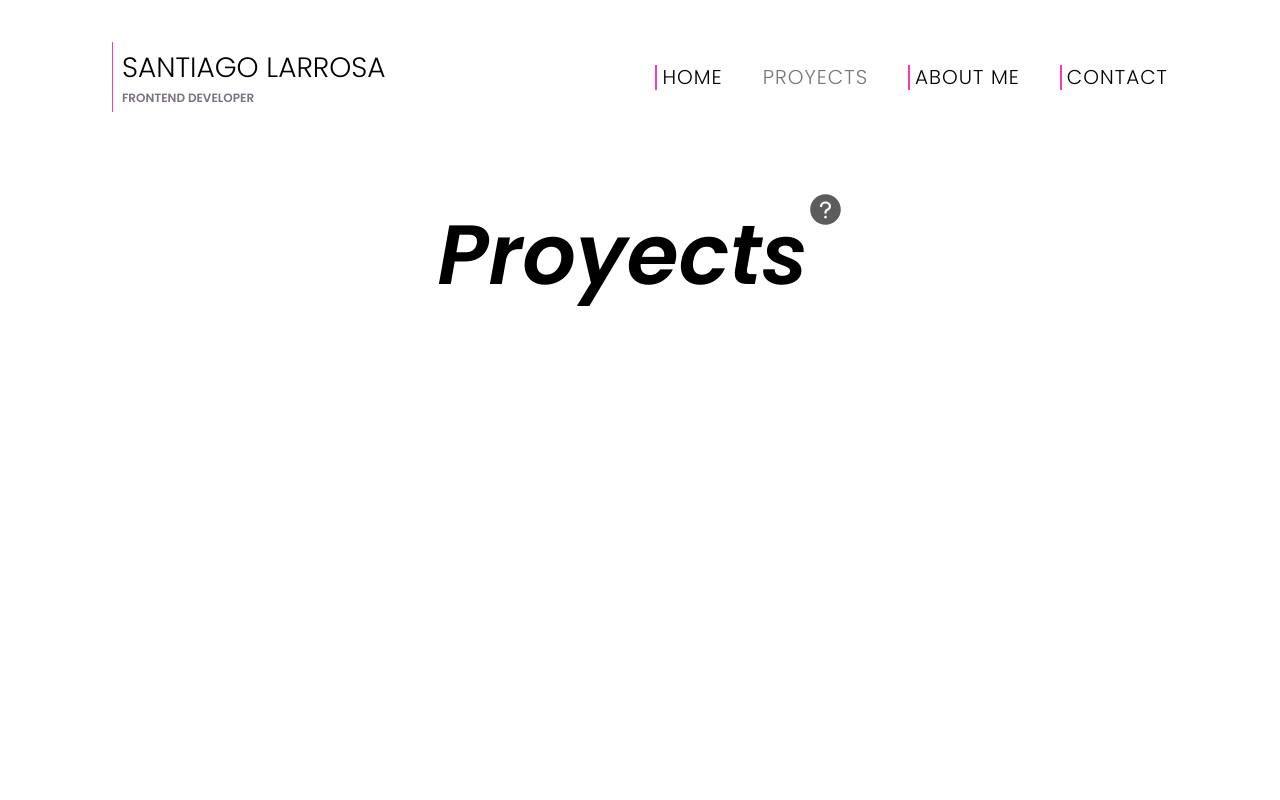
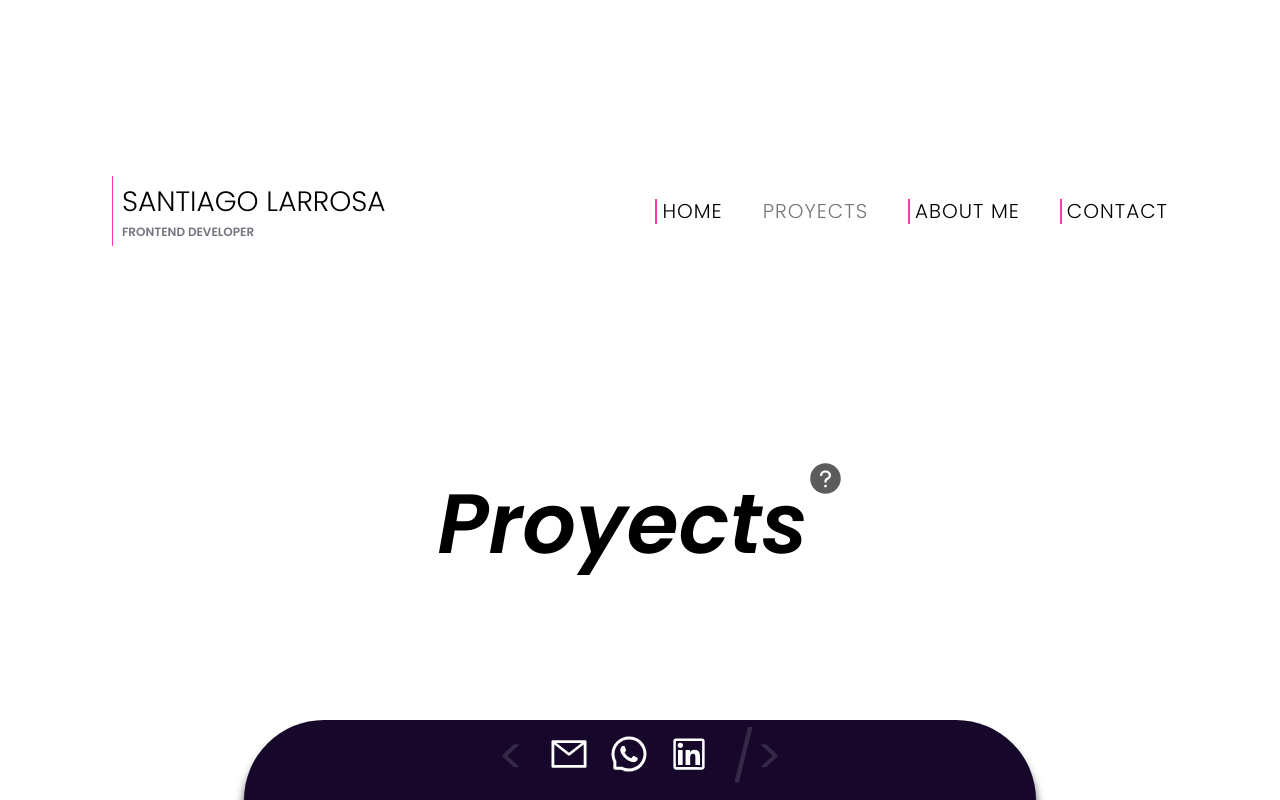
Before and after one commit to Dev-Santi/My-Portfolio, a React (Vite) app: page /My-Portfolio/proyects in a window 1280 px wide. Built offline with nearby package versions, Linux system fonts and the light colour scheme.

Commit message:
well now is better

```diff
--- a/src/App.jsx
+++ b/src/App.jsx
@@ -1,4 +1,5 @@
 import { Routes, Route, useLocation } from "react-router-dom";
+import Footer from "./components/Footer/Footer";
 import Home from "./components/Home/Home";
 import Navbar from "./components/Navbar/Navbar";
 import Proyects from "./components/Proyects/Proyects";
@@ -8,11 +9,15 @@ function App() {
   const isHome = path === "/My-Portfolio/";
   return (
     <div className={isHome ? "app gradient" : "app"}>
+      <div className=""></div>
       <Navbar />
       <Routes>
         <Route path="/My-Portfolio/" element={<Home />} />
         <Route path="/My-Portfolio/proyects/" element={<Proyects />} />
       </Routes>
+      <div className="space-between">
+        <Footer />
+      </div>
     </div>
   );
 }
--- /dev/null
+++ b/src/components/Footer/Footer.jsx
@@ -0,0 +1,32 @@
+import { IconContext } from "react-icons";
+import {
+  AiOutlineLinkedin,
+  AiOutlineMail,
+  AiOutlineWhatsApp,
+} from "react-icons/ai";
+import "./footer.css";
+
+const Footer = () => {
+  return (
+    <footer id="home-footer">
+      {"< "}
+      <IconContext.Provider value={{ color: "white", size: "4rem" }}>
+        <a href="mailto:bauzalarrosasantiago@correo.com" target="_blank">
+          <AiOutlineMail />
+        </a>
+        <a href="https://wa.me/+59897111899" target="_blank">
+          <AiOutlineWhatsApp />
+        </a>
+        <a
+          href="https://www.linkedin.com/in/santiago-larrosa-bauz%C3%A1-99b740251/"
+          target="_blank"
+        >
+          <AiOutlineLinkedin />
+        </a>
+      </IconContext.Provider>
+      {" />"}
+    </footer>
+  );
+};
+
+export default Footer;
--- /dev/null
+++ b/src/components/Footer/footer.css
@@ -0,0 +1,17 @@
+#home-footer {
+    bottom: 0;
+    margin: 0 auto;
+    box-shadow: 0 10px 10px rgba(0, 0, 0, 0.802);
+    border-top-right-radius: 10rem;
+    background-color: #17082b;
+    border-top-left-radius: 10rem;
+    width: 75%;
+    height: 8rem;
+    text-align: center;
+    font-size: 5rem;
+    color: #ffffff21;
+}
+
+#home-footer svg {
+    margin: 0 1rem;
+}
--- a/src/components/Home/Home.jsx
+++ b/src/components/Home/Home.jsx
@@ -1,4 +1,10 @@
 import { NavLink } from "react-router-dom";
+import { IconContext } from "react-icons";
+import {
+  AiOutlineLinkedin,
+  AiOutlineMail,
+  AiOutlineWhatsApp,
+} from "react-icons/ai";
 import "./home.css";
 import cover from "../../assets/cover.png";
 import coverDesktop from "../../assets/cover-desktop.png";
@@ -6,13 +12,13 @@ import coverDesktop from "../../assets/cover-desktop.png";
 const Home = () => {
   return (
     <div className="home">
-      <h1 id="index-title">
+      <h1 id="home-title">
         IF YOU CAN <span>DESIGN IT</span>
         <br />I CAN <span>PROGRAM IT</span>
       </h1>
-      <p id="index-pg">
-        Hey, I'm Santiago👋! I'm a <strong>frontend developer</strong> and this
-        is my portfolio.
+      <p id="home-paragraph">
+        Hey, I'm Santiago👋. I'm a <strong>frontend developer</strong> and this
+        is my portfolio!
         <br />
         <br />
         Here you will be able to see information{" "}
@@ -20,7 +26,7 @@ const Home = () => {
         <NavLink to="/My-Portfolio/proyects">my projects</NavLink> and how we
         can <NavLink to="/My-Portfolio/contact">get in touch</NavLink>
       </p>
-      <div id="index-img" className="imgContainer">
+      <div id="home-img" className="imgContainer">
         <img
           src={cover}
           alt="A phone, a tablet and a PC with a page in the screens showing responsive design"
@@ -30,7 +36,6 @@ const Home = () => {
           alt="A phone, a tablet and a PC with a page in the screens showing responsive design"
         />
       </div>
-      <span id="bar" className="bar"></span>
     </div>
   );
 };
--- a/src/components/Home/home.css
+++ b/src/components/Home/home.css
@@ -2,20 +2,20 @@
     text-align: center;
 }
 
-#index-title {
+#home-title {
     grid-area: title;
 }
 
-#index-pg {
+#home-paragraph {
     grid-area: pg;
 }
 
-#index-img {
+#home-img {
     grid-area: img;
 }
 
-#bar {
-    grid-area: bar;
+#home-footer {
+    grid-area: footer;
 }
 
 .home span:nth-child(1) {
@@ -65,7 +65,7 @@
         grid-template-areas:
             "title title"
             "pg img"
-            "bar bar";
+            "footer footer";
     }
 }
 
@@ -78,16 +78,6 @@
         display: block;
     }
 
-    .home .bar {
-        margin: 0 auto;
-        box-shadow: 0 10px 10px rgba(0, 0, 0, 0.802);
-        background: linear-gradient(0deg, #ff37b29e 0%, #763bc38c 100%);
-        border-top-right-radius: 10rem;
-        border-top-left-radius: 10rem;
-        width: 75%;
-        height: 12rem;
-    }
-
     .home p {
         max-width: 50rem;
         font-size: 2.5rem;
--- a/src/index.css
+++ b/src/index.css
@@ -39,6 +39,9 @@ h1 {
 .app {
     padding: 2.8rem 2.1rem 0;
     min-height: 100dvh;
+    display: flex;
+    flex-direction: column;
+    justify-content: space-between;
 }
 
 .visually-hidden {
```
